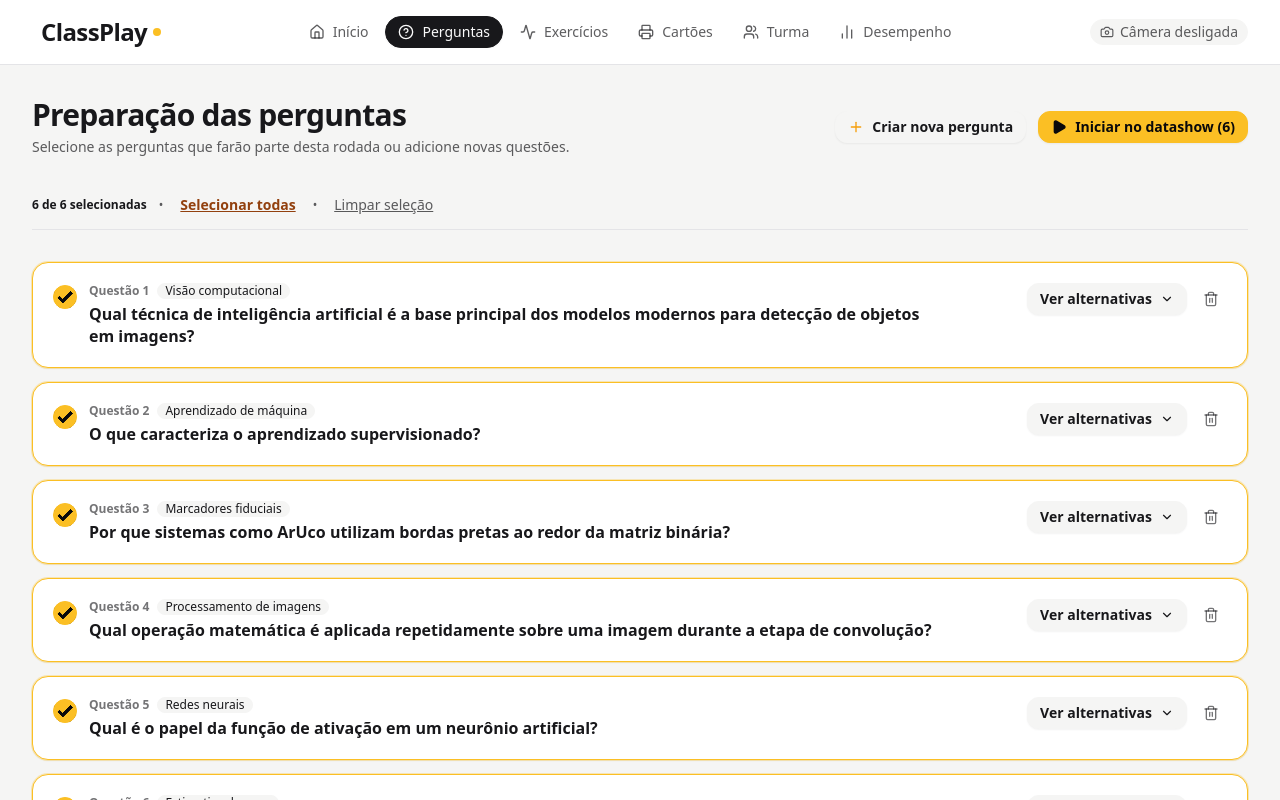
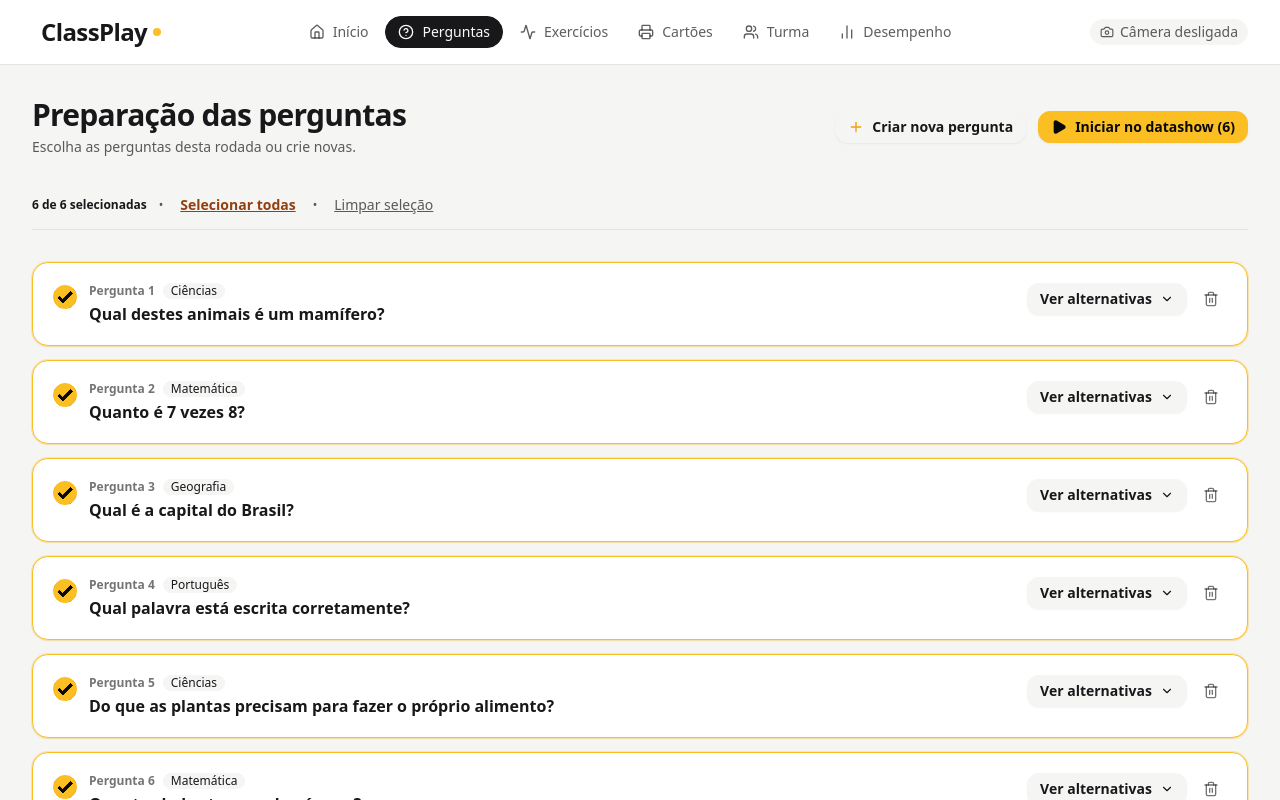
Before and after one commit to Lorenalgm/sala-interativa-ia, a React (Vite) app: page / in a window 1280 px wide. Both pictures are taken after a click on the button "Perguntas". Shown: the top 800 px of the page. Built offline with nearby package versions, Linux system fonts and the light colour scheme; a web font is replaced by a local one.

Commit message:
feat: trocadas perguntas de exemplo por conhecimentos gerais e simplificados os termos da interface

```diff
--- a/src/components/Classroom/ClassroomManager.tsx
+++ b/src/components/Classroom/ClassroomManager.tsx
@@ -64,7 +64,7 @@ export const ClassroomManager: React.FC<ClassroomManagerProps> = ({
             Alunos e cartões cadastrados
           </h1>
           <p className="text-sm text-base-content/70 mt-1">
-            Cada aluno tem um número de cartão, ligado a um marcador ArUco só dele.
+            Cada aluno tem um número de cartão. O desenho no meio do cartão é só dele, e é por ele que a câmera reconhece quem respondeu.
           </p>
         </div>
 
--- a/src/components/ExercisesMode/ExerciseFlow.tsx
+++ b/src/components/ExercisesMode/ExerciseFlow.tsx
@@ -93,7 +93,7 @@ export const ExerciseFlow: React.FC<ExerciseFlowProps> = ({
 
                   <div className="flex items-center gap-1 text-xs text-base-content/60">
                     <Clock className="w-3.5 h-3.5" />
-                    <span>{item.targetDurationSeconds}s de sustentação</span>
+                    <span>Segurar {item.targetDurationSeconds}s</span>
                   </div>
                 </div>
 
--- a/src/components/ExercisesMode/ExercisePresenter.tsx
+++ b/src/components/ExercisesMode/ExercisePresenter.tsx
@@ -290,7 +290,7 @@ export const ExercisePresenter: React.FC<ExercisePresenterProps> = ({
       setFeedback({
         isMatch: true,
         score: 100,
-        feedback: 'Pose correta detectada em modo simulado.',
+        feedback: 'Pose correta! Segure a posição.',
       });
 
       if (canvasRef.current) {
--- a/src/components/QuestionsMode/QuestionFlow.tsx
+++ b/src/components/QuestionsMode/QuestionFlow.tsx
@@ -118,7 +118,7 @@ export const QuestionFlow: React.FC<QuestionFlowProps> = ({
 
   const handleDelete = (id: string, e: React.MouseEvent) => {
     e.stopPropagation();
-    if (confirm('Deseja excluir esta pergunta?')) {
+    if (confirm('Excluir esta pergunta?')) {
       deleteQuestion(id);
       setSelectedIds((prev) => prev.filter((item) => item !== id));
       onRefreshQuestions();
@@ -173,7 +173,7 @@ export const QuestionFlow: React.FC<QuestionFlowProps> = ({
           </button>
 
           <span className="text-xs text-base-content/60 font-medium">
-            Sessão com {activeQuestions.length} {activeQuestions.length === 1 ? 'questão' : 'questões'}
+            Rodada com {activeQuestions.length} {activeQuestions.length === 1 ? 'pergunta' : 'perguntas'}
           </span>
         </div>
 
@@ -198,7 +198,7 @@ export const QuestionFlow: React.FC<QuestionFlowProps> = ({
             Preparação das perguntas
           </h1>
           <p className="text-sm text-base-content/70 mt-1">
-            Selecione as perguntas que farão parte desta rodada ou adicione novas questões.
+            Escolha as perguntas desta rodada ou crie novas.
           </p>
         </div>
 
@@ -273,7 +273,7 @@ export const QuestionFlow: React.FC<QuestionFlowProps> = ({
 
               <div>
                 <label className="text-xs font-medium text-base-content/80 block mb-1">
-                  Alternativa correta (gabarito)
+                  Resposta certa
                 </label>
                 <select
                   value={correct}
@@ -326,7 +326,7 @@ export const QuestionFlow: React.FC<QuestionFlowProps> = ({
 
             <div>
               <label className="text-xs font-medium text-base-content/80 block mb-1">
-                Explicação do gabarito (opcional)
+                Explicação da resposta (opcional)
               </label>
               <input
                 type="text"
@@ -403,13 +403,13 @@ export const QuestionFlow: React.FC<QuestionFlowProps> = ({
                     checked={isSelected}
                     onChange={() => toggleSelect(q.id)}
                     onClick={(e) => e.stopPropagation()}
-                    aria-label={`Selecionar questão ${idx + 1}`}
+                    aria-label={`Selecionar pergunta ${idx + 1}`}
                   />
 
                   <div className="space-y-1">
                     <div className="flex items-center gap-2">
                       <span className="text-xs font-bold text-base-content/60">
-                        Questão {idx + 1}
+                        Pergunta {idx + 1}
                       </span>
                       <span className="badge badge-ghost badge-sm">
                         {q.category}
@@ -426,7 +426,7 @@ export const QuestionFlow: React.FC<QuestionFlowProps> = ({
                   <button
                     onClick={(e) => toggleExpand(q.id, e)}
                     className="btn btn-sm"
-                    title={isExpanded ? 'Ocultar alternativas' : 'Ver alternativas e gabarito'}
+                    title={isExpanded ? 'Ocultar alternativas' : 'Ver alternativas e resposta certa'}
                   >
                     <span>{isExpanded ? 'Ocultar' : 'Ver alternativas'}</span>
                     {isExpanded ? (
@@ -439,8 +439,8 @@ export const QuestionFlow: React.FC<QuestionFlowProps> = ({
                   <button
                     onClick={(e) => handleDelete(q.id, e)}
                     className="btn btn-sm btn-ghost btn-square text-base-content/60 hover:text-error"
-                    title="Excluir questão"
-                    aria-label={`Excluir questão ${idx + 1}`}
+                    title="Excluir pergunta"
+                    aria-label={`Excluir pergunta ${idx + 1}`}
                   >
                     <Trash2 className="w-4 h-4" />
                   </button>
@@ -463,7 +463,7 @@ export const QuestionFlow: React.FC<QuestionFlowProps> = ({
                       <span>{q.options[opt]}</span>
                       {opt === q.correctOption && (
                         <span className="ml-1 text-xs text-emerald-700 font-bold uppercase">
-                          (Gabarito)
+                          (resposta certa)
                         </span>
                       )}
                     </div>
--- a/src/components/Reports/PerformanceSummary.tsx
+++ b/src/components/Reports/PerformanceSummary.tsx
@@ -56,7 +56,7 @@ export const PerformanceSummary: React.FC<PerformanceSummaryProps> = ({
       return;
     }
 
-    let csv = 'Rodada,Data,Questão,Gabarito,Total Votos,Taxa Acerto (%)\n';
+    let csv = 'Rodada,Data,Pergunta,Resposta certa,Respostas,Acertos (%)\n';
     rounds.forEach((round, rIdx) => {
       const roundName = round.name || `Rodada ${rIdx + 1}`;
       const date = new Date(round.timestamp).toLocaleString('pt-BR');
@@ -140,9 +140,9 @@ export const PerformanceSummary: React.FC<PerformanceSummaryProps> = ({
           <div className="stat-figure text-amber-700">
             <HelpCircle className="w-7 h-7" />
           </div>
-          <div className="stat-title">Total de respostas computadas</div>
+          <div className="stat-title">Respostas recebidas</div>
           <div className="stat-value font-extrabold">{totalResponsesCollected}</div>
-          <div className="stat-desc">Distribuídas em {totalQuestionsApplied} questões</div>
+          <div className="stat-desc">Em {totalQuestionsApplied} perguntas</div>
         </div>
 
         <div className="stat">
@@ -161,7 +161,7 @@ export const PerformanceSummary: React.FC<PerformanceSummaryProps> = ({
             Rodadas registradas
           </h2>
           <span className="text-xs text-base-content/60">
-            Clique em uma rodada para expandir as questões e respostas individuais
+            Clique em uma rodada para ver as perguntas e os alunos
           </span>
         </div>
 
@@ -209,14 +209,14 @@ export const PerformanceSummary: React.FC<PerformanceSummaryProps> = ({
                           </span>
                         </div>
                         <span className="text-xs text-base-content/60">
-                          {round.questions.length} {round.questions.length === 1 ? 'pergunta' : 'perguntas'} • {round.totalResponses} votos computados
+                          {round.questions.length} {round.questions.length === 1 ? 'pergunta' : 'perguntas'} • {round.totalResponses} respostas
                         </span>
                       </div>
                     </div>
 
                     <div className="flex items-center gap-5">
                       <div className="text-right">
-                        <span className="text-xs text-base-content/60 block font-medium">Aproveitamento</span>
+                        <span className="text-xs text-base-content/70 block font-medium">Acertos</span>
                         <span className="text-lg font-black text-success">
                           {round.overallAccuracy}%
                         </span>
@@ -291,7 +291,7 @@ export const PerformanceSummary: React.FC<PerformanceSummaryProps> = ({
                       {/* Respostas individuais dos alunos nesta rodada */}
                       <div className="space-y-3">
                         <h4 className="text-xs font-bold text-base-content uppercase tracking-wide">
-                          Aproveitamento dos alunos nesta rodada
+                          Resultado por aluno
                         </h4>
 
                         <div className="grid grid-cols-2 sm:grid-cols-3 md:grid-cols-4 lg:grid-cols-5 gap-2 max-h-48 overflow-y-auto pr-1">
--- a/src/data/defaultQuestions.ts
+++ b/src/data/defaultQuestions.ts
@@ -1,82 +1,83 @@
 import { Question } from '../types';
 
+// Perguntas de exemplo para o ensino fundamental, de várias matérias
 export const defaultQuestions: Question[] = [
   {
-    id: 'ia-01',
-    category: 'Visão computacional',
-    prompt: 'Qual técnica de inteligência artificial é a base principal dos modelos modernos para detecção de objetos em imagens?',
+    id: 'geral-01',
+    category: 'Ciências',
+    prompt: 'Qual destes animais é um mamífero?',
     options: {
-      A: 'Redes neurais convolucionais',
-      B: 'Regressão linear múltipla',
-      C: 'Tabelas de dispersão',
-      D: 'Árvores de decisão simples',
+      A: 'Tubarão',
+      B: 'Golfinho',
+      C: 'Pinguim',
+      D: 'Sapo',
+    },
+    correctOption: 'B',
+    explanation: 'O golfinho mora no mar, mas respira ar e mama no leite da mãe quando é filhote, como todo mamífero.',
+  },
+  {
+    id: 'geral-02',
+    category: 'Matemática',
+    prompt: 'Quanto é 7 vezes 8?',
+    options: {
+      A: '54',
+      B: '48',
+      C: '56',
+      D: '64',
+    },
+    correctOption: 'C',
+    explanation: '7 × 8 = 56. Uma dica: 5, 6, 7, 8 (56 = 7 × 8).',
+  },
+  {
+    id: 'geral-03',
+    category: 'Geografia',
+    prompt: 'Qual é a capital do Brasil?',
+    options: {
+      A: 'Brasília',
+      B: 'Rio de Janeiro',
+      C: 'São Paulo',
+      D: 'Salvador',
     },
     correctOption: 'A',
-    explanation: 'As redes neurais convolucionais utilizam filtros espaciais que aprendem padrões visuais como bordas, texturas e formas complexas.',
+    explanation: 'Brasília é a capital desde 1960. Antes disso, a capital era o Rio de Janeiro.',
   },
   {
-    id: 'ia-02',
-    category: 'Aprendizado de máquina',
-    prompt: 'O que caracteriza o aprendizado supervisionado?',
+    id: 'geral-04',
+    category: 'Português',
+    prompt: 'Qual palavra está escrita corretamente?',
     options: {
-      A: 'Treinamento sem qualquer intervenção humana',
-      B: 'Uso de dados rotulados com pares de entrada e saída esperada',
-      C: 'Agrupamento de dados baseado apenas em distância euclidiana',
-      D: 'Execução de ações por tentativa e erro com recompensas',
+      A: 'Excessão',
+      B: 'Exceção',
+      C: 'Esceção',
+      D: 'Exseção',
     },
     correctOption: 'B',
-    explanation: 'No aprendizado supervisionado os dados de treinamento contêm as respostas corretas para guiar o ajuste dos pesos do modelo.',
+    explanation: 'Escreve-se "exceção", com x e ç.',
   },
   {
-    id: 'ia-03',
-    category: 'Marcadores fiduciais',
-    prompt: 'Por que sistemas como ArUco utilizam bordas pretas ao redor da matriz binária?',
+    id: 'geral-05',
+    category: 'Ciências',
+    prompt: 'Do que as plantas precisam para fazer o próprio alimento?',
     options: {
-      A: 'Para economizar tinta na impressão',
-      B: 'Para facilitar a detecção rápida de quadriláteros na imagem binária',
-      C: 'Apenas por razões estéticas',
-      D: 'Para aumentar o peso do papel',
+      A: 'Só de terra',
+      B: 'Só de água',
+      C: 'De escuro e frio',
+      D: 'De luz, água e ar',
+    },
+    correctOption: 'D',
+    explanation: 'Na fotossíntese, a planta usa a luz do sol, a água e o gás carbônico do ar para produzir o próprio alimento.',
+  },
+  {
+    id: 'geral-06',
+    category: 'Matemática',
+    prompt: 'Quantos lados tem um hexágono?',
+    options: {
+      A: '5',
+      B: '6',
+      C: '7',
+      D: '8',
     },
     correctOption: 'B',
-    explanation: 'A borda preta sólida cria um alto contraste com o fundo branco, permitindo localizar os quatro vértices do marcador com baixo custo computacional.',
-  },
-  {
-    id: 'ia-04',
-    category: 'Processamento de imagens',
-    prompt: 'Qual operação matemática é aplicada repetidamente sobre uma imagem durante a etapa de convolução?',
-    options: {
-      A: 'Raiz cúbica de cada canal de cor',
-      B: 'Interpolação polinomial de Lagrange',
-      C: 'Produto escalar entre o núcleo e a janela deslizante da imagem',
-      D: 'Divisão inteira por zero',
-    },
-    correctOption: 'C',
-    explanation: 'A convolução multiplica os valores dos pixels vizinhos pelos pesos do núcleo e soma os resultados para gerar o mapa de características.',
-  },
-  {
-    id: 'ia-05',
-    category: 'Redes neurais',
-    prompt: 'Qual é o papel da função de ativação em um neurônio artificial?',
-    options: {
-      A: 'Introduzir não linearidade na rede neural',
-      B: 'Aumentar a velocidade do disco rígido',
-      C: 'Garantir que todos os pesos fiquem zerados',
-      D: 'Converter imagens coloridas para preto e branco',
-    },
-    correctOption: 'A',
-    explanation: 'Sem funções de ativação não lineares, uma rede neural profunda equivaleria apenas a uma única transformação linear.',
-  },
-  {
-    id: 'ia-06',
-    category: 'Estimativa de pose',
-    prompt: 'Quantos pontos anatômicos principais são rastreados pela biblioteca MediaPipe Pose no corpo humano?',
-    options: {
-      A: '8 pontos',
-      B: '16 pontos',
-      C: '33 pontos',
-      D: '128 pontos',
-    },
-    correctOption: 'C',
-    explanation: 'O modelo padrão do MediaPipe Pose detecta 33 marcos tridimensionais cobrindo rosto, tronco, braços e pernas.',
+    explanation: 'O hexágono tem 6 lados. Os favos de mel das abelhas têm esse formato.',
   },
 ];
--- a/src/services/storageService.ts
+++ b/src/services/storageService.ts
@@ -8,6 +8,9 @@ import {
 } from '../types';
 import { defaultStudents } from '../data/defaultStudents';
 import { defaultQuestions } from '../data/defaultQuestions';
+
+// IDs das perguntas de exemplo da primeira versão
+const LEGACY_DEFAULT_IDS = ['ia-01', 'ia-02', 'ia-03', 'ia-04', 'ia-05', 'ia-06'];
 
 const STORAGE_KEYS = {
   CLASSROOM: 'classplay_turma_v2',
@@ -78,7 +81,15 @@ export function loadQuestions(): Question[] {
   try {
     const raw = localStorage.getItem(STORAGE_KEYS.QUESTIONS);
     if (raw) {
-      return JSON.parse(raw);
+      const stored: Question[] = JSON.parse(raw);
+      // Troca as antigas perguntas de exemplo sobre IA pelas novas, mantendo as criadas pelo professor
+      if (stored.some((q) => LEGACY_DEFAULT_IDS.includes(q.id))) {
+        const custom = stored.filter((q) => !LEGACY_DEFAULT_IDS.includes(q.id));
+        const migrated = [...custom, ...defaultQuestions];
+        saveQuestions(migrated);
+        return migrated;
+      }
+      return stored;
     }
   } catch (err) {
     console.error('Falha ao carregar perguntas:', err);
```
Also changed, not shown: src/components/ExercisesMode/PoseFeedback.tsx (+1 -16 lines).
